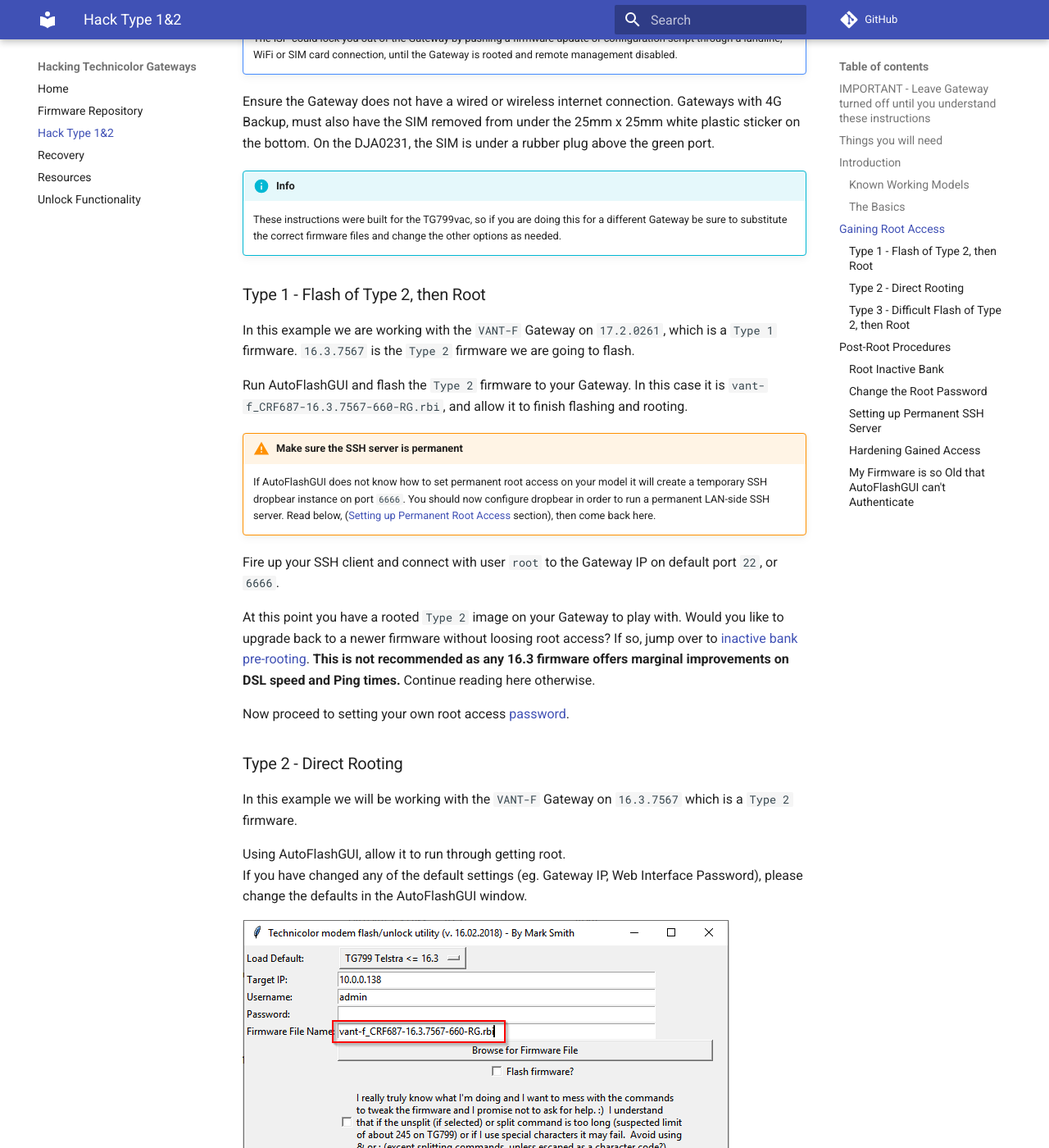
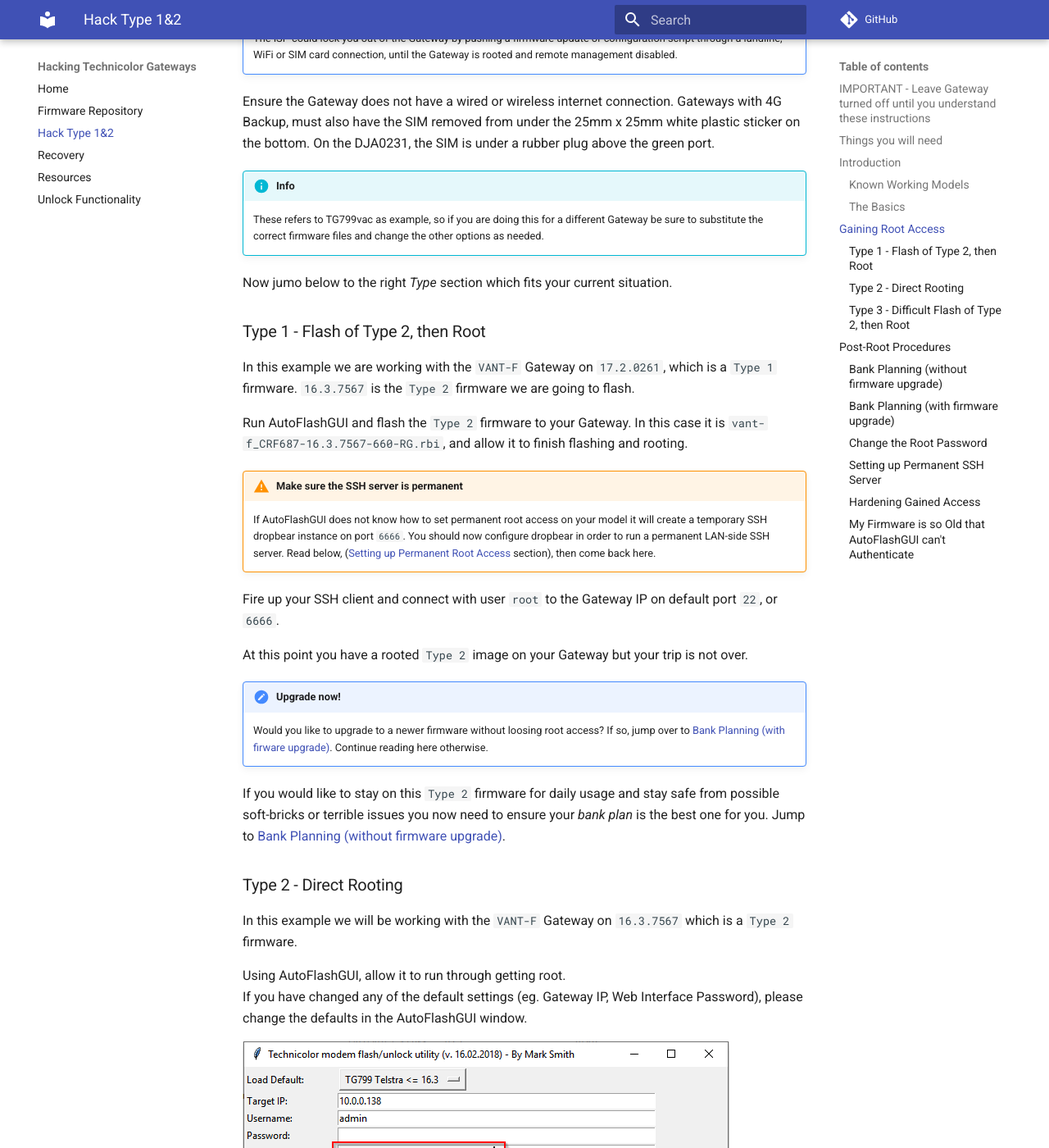
Before and after one commit to hack-technicolor/hack-technicolor, an MkDocs documentation site: the page built from docs/Hack Type 1&2.md, in a window 1280 px wide and 1400 px high, scrolled down 2498 px. Shown: the whole window at 82% size. Built offline with MkDocs 1.6.1 and Material for MkDocs 9.7.7, drawn with Linux system fonts in a browser that asks for light colours; comment, search, counter and statistics services are not loaded; some of the changed text lies outside the part shown.

Commit message:
Linearize paths, streamlined bank planning paths

```diff
--- a/docs/Hack Type 1&2.md
+++ b/docs/Hack Type 1&2.md
@@ -59,7 +59,9 @@
 Ensure the Gateway does not have a wired or wireless internet connection. Gateways with 4G Backup, must also have the SIM removed from under the 25mm x 25mm white plastic sticker on the bottom. On the DJA0231, the SIM is under a rubber plug above the green port.
 
 !!! info
-    These instructions were built for the TG799vac, so if you are doing this for a different Gateway be sure to substitute the correct firmware files and change the other options as needed.
+    These refers to TG799vac as example, so if you are doing this for a different Gateway be sure to substitute the correct firmware files and change the other options as needed.
+
+Now jumo below to the right *Type* section which fits your current situation.
 
 ### Type 1 - Flash of Type 2, then Root
 
@@ -72,9 +74,12 @@
 
 Fire up your SSH client and connect with user `root` to the Gateway IP on default port `22`, or `6666`.
 
-At this point you have a rooted `Type 2` image on your Gateway to play with. Would you like to upgrade back to a newer firmware without loosing root access? If so, jump over to [inactive bank pre-rooting](#root-inactive-bank). **This is not recommended as any 16.3 firmware offers marginal improvements on DSL speed and Ping times.** Continue reading here otherwise.
+At this point you have a rooted `Type 2` image on your Gateway but your trip is not over.
 
-Now proceed to setting your own root access [password](#change-the-root-password).
+!!! hint "Upgrade now!"
+    Would you like to upgrade to a newer firmware without loosing root access? If so, jump over to [Bank Planning (with firware upgrade)](#bank-planning-with-firmware-upgrade). Continue reading here otherwise.
+
+If you would like to stay on this `Type 2` firmware for daily usage and stay safe from possible soft-bricks or terrible issues you now need to ensure your *bank plan* is the best one for you. Jump to [Bank Planning (without firmware upgrade)](#bank-planning-without-firmware-upgrade).
 
 ### Type 2 - Direct Rooting
 
@@ -87,8 +92,8 @@
 
 If you are unable to fill your profile correctly or AutoFlashGUI is not working, have a look on your local root communities for detailed model-specific root commands. If you manage to find a root command not listed in AutoFlashGUI, create an issue and we will get it added in. Being a `Type 2` firmware, a working root guide surely exists.
 
-!!! warning "Make sure the SSH server is permanent"
-    If AutoFlashGUI does not know how to set permanent root access on your model it will create a temporary SSH dropbear instance on port `6666`. You should now configure dropbear in order to run a permanent LAN-side SSH server. Read below, ([Setting up Permanent Root Access](#setting-up-permanent-ssh-server) section), then come back here.
+!!! warning "Is current SSH server permanent?"
+    If AutoFlashGUI does not know how to set permanent root access on your model it will create a temporary SSH dropbear instance on port `6666`. You will configure  dropbear in order to run a permanent LAN-side SSH server later on following this guide.
 
 Fire up your SSH client and connect with user `root` to the Gateway IP on default port `22`, or `6666`.
 
@@ -100,9 +105,21 @@
 At this point you have a rooted `Type 2` image on your Gateway but your trip is not over.
 
 !!! hint "Upgrade now!"
-    Would you like to upgrade to a newer firmware without loosing root access? If so, jump over to [inactive bank pre-rooting](#root-inactive-bank). Continue reading here otherwise.
+    Would you like to upgrade to a newer firmware without loosing root access? If so, jump over to [Bank Planning (with firware upgrade)](#bank-planning-with-firmware-upgrade). Continue reading here otherwise.
 
-If you would like to stay on this `Type 2` firmware for daily usage and stay safe from possible soft-bricks or terrible issues you know need to ensure your *bank plan* is the best one for you.
+If you would like to stay on this `Type 2` firmware for daily usage and stay safe from possible soft-bricks or terrible issues you now need to ensure your *bank plan* is the best one for you. Jump to [Bank Planning (without firmware upgrade)](#bank-planning-without-firmware-upgrade).
+
+### Type 3 - Difficult Flash of Type 2, then Root
+
+!!! info "Why are You Here?"
+    Did you read the [index of this wiki](/)?
+
+## Post-Root Procedures
+
+!!! warning "Stop!"
+    Do not follow any post-root procedure unless explicitly invited to.
+
+### Bank Planning (without firmware upgrade)
 
 Run the following command to look at your Gateway's bank state:
 
@@ -179,14 +196,7 @@
 
 Now proceed to setting your own root access [password](#change-the-root-password).
 
-### Type 3 - Difficult Flash of Type 2, then Root
-
-!!! info "Why are You Here?"
-    Did you read the [index of this wiki](/)?
-
-## Post-Root Procedures
-
-### Root Inactive Bank
+### Bank Planning (with firmware upgrade)
 
 At this point you are ready to activate root on whatever *Type* of firmware you would like, to end up having it rooted and running.
 
@@ -287,11 +297,11 @@
 !!! hint "Something went Wrong?"
     Flash back the same `Type 2` image you were up to now, following the [BOOT-P recovery](/Recovery/#boot-p-recovery-mode-tftp-flashing) guide. If you followed the initial advice about bank planning, you will be back on the exact situation you were before the last command. Otherwise, you will likely need to solve a typical *soft-brick* issue: prepare some extra luck, perform a [RTFD](/Recovery/#reset-to-factory-defaults-rtfd) and then restart over from the beginning.
 
-Now you have temporary root access on your preferred firmware, you can now conclude this long trip by reading the section below for [Permanent SSH and Root Access](#setting-up-permanent-ssh-server).
+Now you have temporary root access on your preferred firmware, you can now jump below to set your own root access [password](#change-the-root-password).
 
 ### Change the Root Password
 
-!!! hint "Serious hint!"
+!!! warning "Serious hint!"
     Do not ignore this step! :)
 
 Run:
```
Also changed, not shown: other parts of docs/Hack Type 1&2.md (+1 -1 lines).
